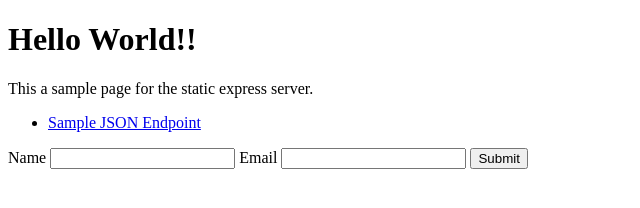
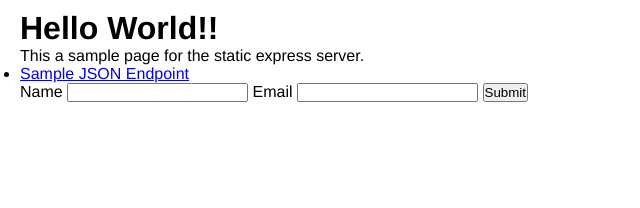
Before and after one commit to jagzviruz/express-server-starter, a website: page client/index.html in a window 1280 px wide. Shown: the whole page, without its empty margins (0-640 px from the left). Drawn offline with nearby package versions, Linux system fonts and the light colour scheme.

Commit message:
Added ability to serve static assets

```diff
--- /dev/null
+++ b/client/css/style.css
@@ -0,0 +1,8 @@
+*{
+  margin: 0;
+  padding: 0;
+}
+body{
+  padding: 10px 20px;
+  font-family: Helvetica, sans-serif;
+}
--- a/client/index.html
+++ b/client/index.html
@@ -5,6 +5,8 @@
   <meta name="viewport" content="width=device-width, initial-scale=1.0">
   <meta http-equiv="X-UA-Compatible" content="ie=edge">
   <title>Express Server</title>
+  <link rel="stylesheet" href="/css/style.css">
+  <script src="/js/test.js"></script>
 </head>
 <body>
 <h1>Hello World!!</h1>
--- /dev/null
+++ b/client/js/test.js
@@ -0,0 +1,3 @@
+'use strict';
+
+console.log('Hello world');
--- /dev/null
+++ b/client/test.js
@@ -0,0 +1 @@
+"hello";
--- a/server/routes.js
+++ b/server/routes.js
@@ -18,6 +18,9 @@ module.exports = exports = function(app) {
     }, pathfinderUI.router);
   }
 
+  /*app.use('/js', express.static(path.resolve(`${app.get('appPath')}/js`)));*/
+
+
   // If it does not match any of the above routes, map to this
   app.route('/*')
     .get((req, res) => {
```
Also changed, not shown: server/config/express.config.js (+3 -6 lines).
